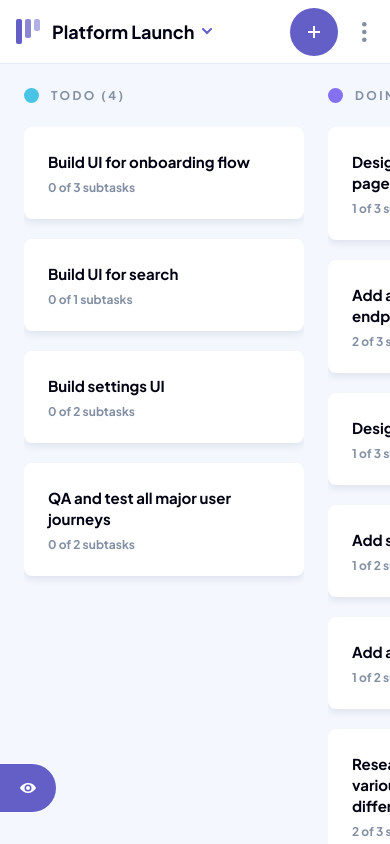
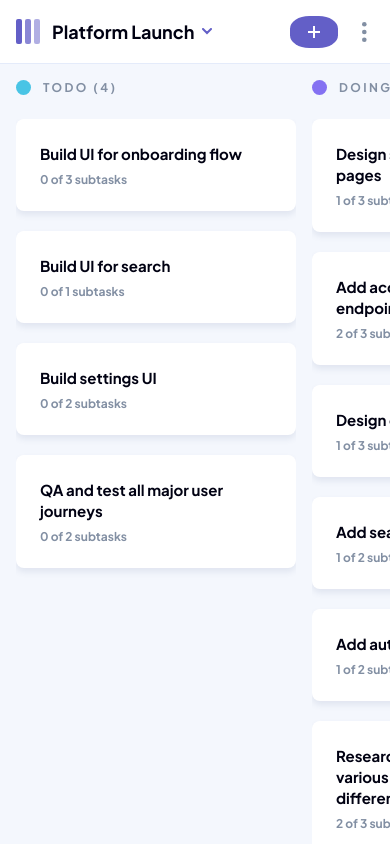
Before and after one commit to wayneleon1/kanban-task-management-web-app, an Angular app: page /boards/platform-launch in a window 390 px wide. Built offline with nearby package versions, Linux system fonts and the light colour scheme.

Commit message:
implement full mobile responsiveness

```diff
--- a/src/app/app.css
+++ b/src/app/app.css
@@ -6,23 +6,22 @@
   background-color: var(--color-bg);
 }
 
-/* ── Main content area (fills remaining space) ── */
 .app-main {
   display: flex;
   flex-direction: column;
   flex: 1;
-  min-width: 0; /* prevents flex overflow */
+  min-width: 0;
   overflow: hidden;
 }
 
-/* ── Board content area (scrollable) ── */
 .app-content {
   flex: 1;
-  overflow: hidden; /* board detail handles its own scroll */
+  overflow: hidden;
   position: relative;
+  height: calc(100vh - var(--header-height));
 }
 
-/* ── Show Sidebar FAB ── */
+/* ── Show Sidebar FAB (desktop only) ── */
 .show-sidebar-fab {
   position: fixed;
   bottom: 32px;
@@ -39,7 +38,13 @@
   transition: background-color var(--transition-fast);
   z-index: 200;
 }
-
 .show-sidebar-fab:hover {
   background-color: var(--color-primary-hover);
 }
+
+/* ── Mobile: adjust content height ── */
+@media (max-width: 768px) {
+  .app-content {
+    height: calc(100vh - var(--header-height-mobile));
+  }
+}
--- a/src/app/app.html
+++ b/src/app/app.html
@@ -1,7 +1,9 @@
 <div class="app-shell">
-  @if (layoutService.sidebarVisible()) {
+  <!-- Sidebar — desktop only, hidden on mobile -->
+  @if (layoutService.sidebarVisible() && !layoutService.isMobile()) {
     <app-sidebar />
   }
+
   <div class="app-main">
     <app-header />
     <main class="app-content">
@@ -10,8 +12,8 @@
   </div>
 </div>
 
-<!-- Show Sidebar FAB -->
-@if (!layoutService.sidebarVisible()) {
+<!-- ── Show Sidebar FAB (desktop only, when sidebar is hidden) ── -->
+@if (!layoutService.sidebarVisible() && !layoutService.isMobile()) {
   <button class="show-sidebar-fab" aria-label="Show sidebar" (click)="layoutService.showSidebar()">
     <svg width="16" height="11" viewBox="0 0 16 11" fill="none">
       <path
@@ -22,6 +24,11 @@
       />
     </svg>
   </button>
+}
+
+<!-- ── Mobile Board Select Menu ── -->
+@if (layoutService.mobileBoardMenuOpen()) {
+  <app-mobile-board-menu />
 }
 
 <!-- ── Modals ── -->
--- a/src/app/features/board/components/board-column/board-column.css
+++ b/src/app/features/board/components/board-column/board-column.css
@@ -7,7 +7,6 @@
   flex-shrink: 0;
 }
 
-/* ── Column Header ── */
 .column-header {
   display: flex;
   align-items: center;
@@ -30,7 +29,6 @@
   text-overflow: ellipsis;
 }
 
-/* ── Tasks list ── */
 .column-tasks {
   display: flex;
   flex-direction: column;
@@ -41,5 +39,13 @@
 }
 
 .column-tasks::-webkit-scrollbar {
-  width: 0; /* hide scrollbar — board-columns handles horizontal scroll */
+  width: 0;
 }
+
+/* ── Mobile: slightly narrower cards ── */
+@media (max-width: 768px) {
+  .board-column {
+    min-width: 280px;
+    max-width: 280px;
+  }
+}
--- a/src/app/features/board/pages/board-detail/board-detail.css
+++ b/src/app/features/board/pages/board-detail/board-detail.css
@@ -26,7 +26,6 @@
   overflow-y: auto;
 }
 
-/* Scrollbar track for board */
 .board-columns::-webkit-scrollbar {
   height: 8px;
 }
@@ -37,7 +36,6 @@
   align-items: center;
   justify-content: center;
   min-width: 280px;
-  /* Align with column content (below column header) */
   margin-top: 39px;
   height: calc(100vh - var(--header-height) - 39px - var(--space-12) - 16px);
   background: linear-gradient(180deg, var(--color-surface-alt) 0%, rgba(228, 235, 250, 0.5) 100%);
@@ -59,3 +57,15 @@
   color: var(--color-text-secondary);
   transition: color var(--transition-fast);
 }
+
+/* ── Mobile ── */
+@media (max-width: 768px) {
+  .board-columns {
+    padding: var(--space-4);
+    gap: var(--space-4);
+  }
+
+  .new-column-placeholder {
+    height: calc(100vh - var(--header-height-mobile) - 39px - var(--space-8));
+  }
+}
--- a/src/app/layout/header/header.css
+++ b/src/app/layout/header/header.css
@@ -96,10 +96,10 @@
   align-items: center;
   justify-content: center;
   width: 48px;
-  height: 48px;
+  height: 32px;
   background-color: var(--color-primary);
   border: none;
-  border-radius: 50%;
+  border-radius: 40%;
   cursor: pointer;
   transition: background-color var(--transition-fast);
   flex-shrink: 0;
--- a/src/app/layout/header/header.html
+++ b/src/app/layout/header/header.html
@@ -8,8 +8,8 @@
       <div class="header__logo">
         <svg width="24" height="25" viewBox="0 0 24 25" fill="none">
           <rect width="6" height="25" rx="2" fill="#635FC7" />
-          <rect x="9" width="6" height="19" rx="2" fill="#635FC7" opacity="0.75" />
-          <rect x="18" width="6" height="12" rx="2" fill="#635FC7" opacity="0.5" />
+          <rect x="9" width="6" height="25" rx="2" fill="#635FC7" opacity="0.75" />
+          <rect x="18" width="6" height="25" rx="2" fill="#635FC7" opacity="0.5" />
         </svg>
         <span class="header__logo-text text-heading-xl">kanban</span>
       </div>
@@ -23,8 +23,8 @@
       <div class="header__mobile-logo">
         <svg width="24" height="25" viewBox="0 0 24 25" fill="none">
           <rect width="6" height="25" rx="2" fill="#635FC7" />
-          <rect x="9" width="6" height="19" rx="2" fill="#635FC7" opacity="0.75" />
-          <rect x="18" width="6" height="12" rx="2" fill="#635FC7" opacity="0.5" />
+          <rect x="9" width="6" height="25" rx="2" fill="#635FC7" opacity="0.75" />
+          <rect x="18" width="6" height="25" rx="2" fill="#635FC7" opacity="0.5" />
         </svg>
       </div>
 
--- a/src/app/layout/mobile-board-menu/mobile-board-menu.ts
+++ b/src/app/layout/mobile-board-menu/mobile-board-menu.ts
@@ -12,7 +12,7 @@ import { ModalService } from '../../core/services/modal.service';
   templateUrl: './mobile-board-menu.html',
   styleUrl: './mobile-board-menu.css',
 })
-export class MobileBoardMenuComponent {
+export class MobileBoardMenu {
   boardService = inject(BoardService);
   layoutService = inject(LayoutService);
   themeService = inject(ThemeService);
--- a/src/app/layout/sidebar/sidebar.css
+++ b/src/app/layout/sidebar/sidebar.css
@@ -169,3 +169,9 @@
   background-color: var(--color-surface-alt);
   color: var(--color-primary);
 }
+
+@media (max-width: 768px) {
+  :host {
+    display: none !important;
+  }
+}
--- a/src/app/layout/sidebar/sidebar.html
+++ b/src/app/layout/sidebar/sidebar.html
@@ -10,8 +10,8 @@
       xmlns="http://www.w3.org/2000/svg"
     >
       <rect width="6" height="25" rx="2" fill="#635FC7" />
-      <rect x="9" y="0" width="6" height="19" rx="2" fill="#635FC7" opacity="0.75" />
-      <rect x="18" y="0" width="6" height="12" rx="2" fill="#635FC7" opacity="0.5" />
+      <rect x="9" y="0" width="6" height="25" rx="2" fill="#635FC7" opacity="0.75" />
+      <rect x="18" y="0" width="6" height="25" rx="2" fill="#635FC7" opacity="0.5" />
     </svg>
     <span class="sidebar__logo-text text-heading-xl">kanban</span>
   </div>
--- a/src/app/shared/components/confirm-delete/confirm-delete.css
+++ b/src/app/shared/components/confirm-delete/confirm-delete.css
@@ -17,3 +17,10 @@
   display: flex;
   gap: var(--space-4);
 }
+
+/* ── Mobile: stack buttons vertically ── */
+@media (max-width: 768px) {
+  .confirm-delete__actions {
+    flex-direction: column;
+  }
+}
--- a/src/app/shared/components/input/input.css
+++ b/src/app/shared/components/input/input.css
@@ -3,6 +3,7 @@
   flex-direction: column;
   gap: var(--space-2);
   width: 100%;
+  /* background: #000; */
 }
 
 .input-label {
```
Also changed, not shown: src/app/app.ts (+11 -1 lines).
